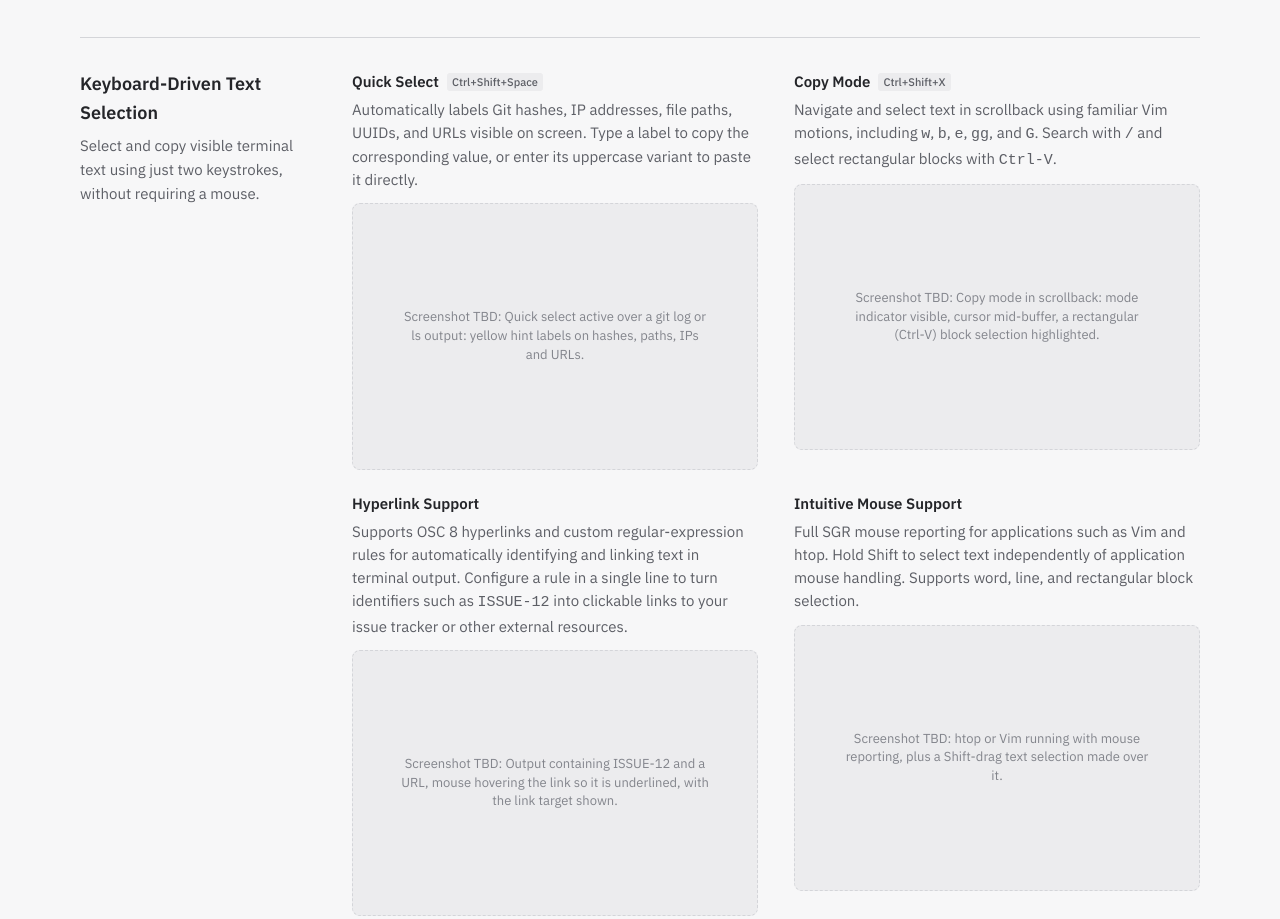
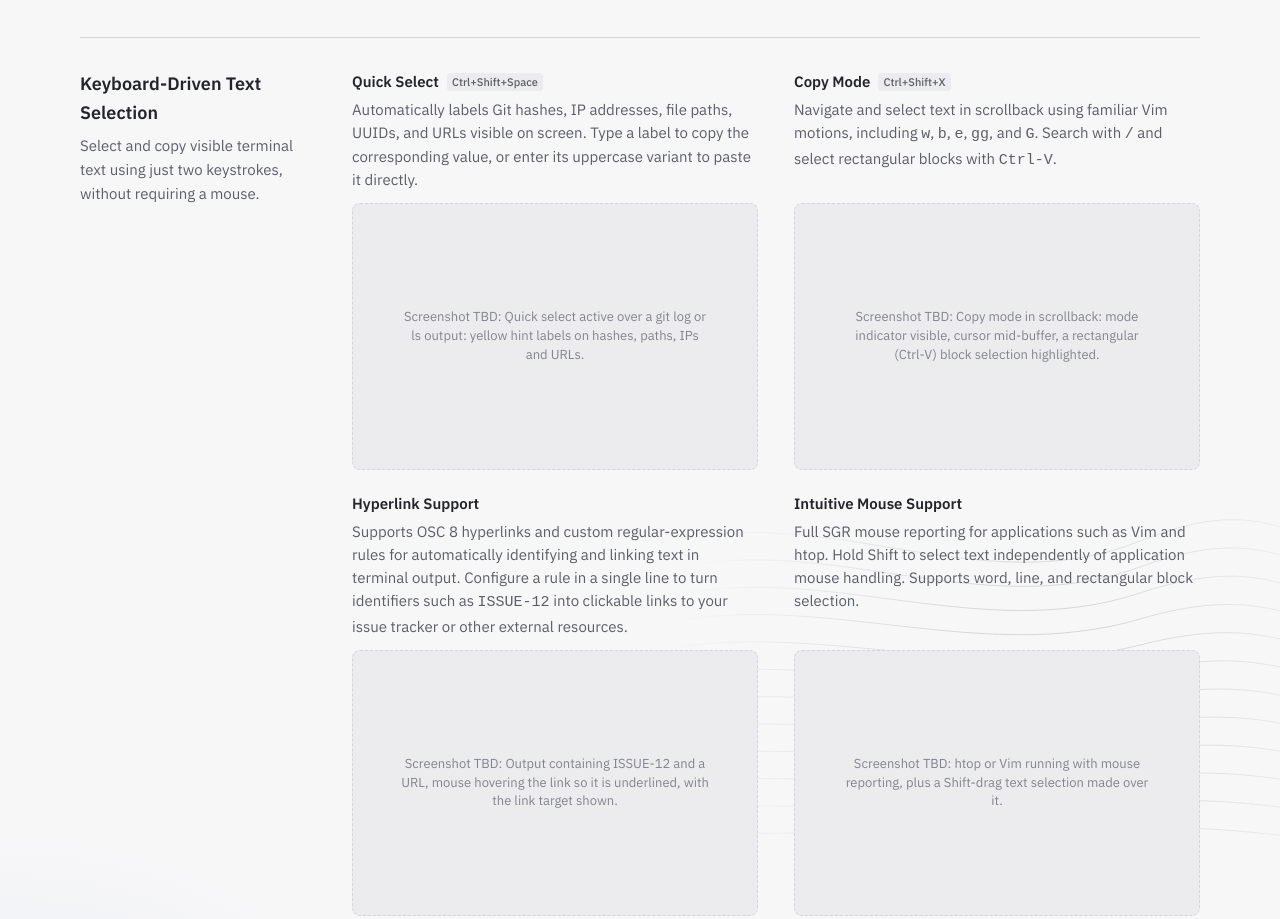
Before and after one commit to 0funct0ry/microterm, an Astro site in the folder site/: page / in a window 1280 px wide. Shown: the part 1554-2473 px from the top of the page. Built offline with nearby package versions, Linux system fonts and the light colour scheme; Astro itself is replaced by a stand-in of ours.

Commit message:
[FIX] Rework marketing site copy, add screenshot placeholders and contour background

```diff
--- a/site/src/styles/marketing.css
+++ b/site/src/styles/marketing.css
@@ -1,7 +1,10 @@
 /* Marketing page (SPEC §16), from MARKETING-MOCKUP.html. Tokens live in tokens.css. */
 html:has(.mk){scroll-padding-top:calc(env(safe-area-inset-top,0px) + 64px)}
 .mk *,.mk *::before,.mk *::after{box-sizing:inherit}
-.mk{margin:0;background:var(--mk-bg);color:var(--text);font:400 17px/1.6 var(--sans);-webkit-font-smoothing:antialiased}
+.mk{margin:0;background-color:var(--mk-bg);background-image:radial-gradient(ellipse 60% 420px at 85% 0,var(--accent-soft),transparent 70%),radial-gradient(ellipse 50% 520px at 0 38%,var(--accent-soft),transparent 70%);background-repeat:no-repeat;color:var(--text);font:400 17px/1.6 var(--sans);-webkit-font-smoothing:antialiased}
+/* contour lines behind the hero plus a few smaller clusters down the page; masked so the colour follows the theme */
+.mk{position:relative}
+.mk::before{content:"";position:absolute;inset:0;z-index:-1;pointer-events:none;background:var(--faint);opacity:.28;--hero:url(../assets/contours.svg) 0 60px/100% 620px no-repeat;--cl:url(../assets/contours-cluster.svg);-webkit-mask:var(--hero),var(--cl) right -140px top 30%/760px 420px no-repeat,var(--cl) left -180px top 55%/760px 420px no-repeat,var(--cl) right -100px top 80%/760px 420px no-repeat,var(--cl) left -120px bottom 2%/760px 420px no-repeat;mask:var(--hero),var(--cl) right -140px top 30%/760px 420px no-repeat,var(--cl) left -180px top 55%/760px 420px no-repeat,var(--cl) right -100px top 80%/760px 420px no-repeat,var(--cl) left -120px bottom 2%/760px 420px no-repeat}
 .mk a{color:var(--accent);text-underline-offset:3px}
 .mk :focus-visible{outline:2px solid var(--accent);outline-offset:2px;border-radius:4px}
 .mk img,.mk svg{max-width:100%}
@@ -134,7 +137,9 @@ a.chipbtn{text-decoration:none;color:var(--text)}
 .feat{display:grid;grid-template-columns:repeat(2,minmax(0,1fr));gap:22px 36px}
 .feat h4{margin:0 0 4px;font-size:15px;font-weight:600;display:flex;align-items:center;gap:8px;flex-wrap:wrap}
 .feat p{margin:0;color:var(--muted);font-size:15px;line-height:1.55}
-.shot{margin:12px 0 0;aspect-ratio:16/10;border:1px dashed var(--border);border-radius:8px;background:var(--surface);display:grid;place-items:center;padding:16px;overflow:hidden}
+.feat > div{display:flex;flex-direction:column}
+.feat > div > p{margin-bottom:12px}
+.shot{margin:auto 0 0;aspect-ratio:16/10;border:1px dashed var(--border);border-radius:8px;background:var(--surface);display:grid;place-items:center;padding:16px;overflow:hidden}
 .shot figcaption{color:var(--faint);font-size:13px;line-height:1.45;text-align:center;max-width:40ch}
 .shot img{display:block;width:100%;height:100%;object-fit:cover;border-radius:8px}
 .feat kbd{color:var(--muted);border-color:var(--border);background:var(--surface);font-weight:500}
```
Also changed, not shown: site/src/assets/contours-cluster.svg (added), site/src/assets/contours.svg (added).
